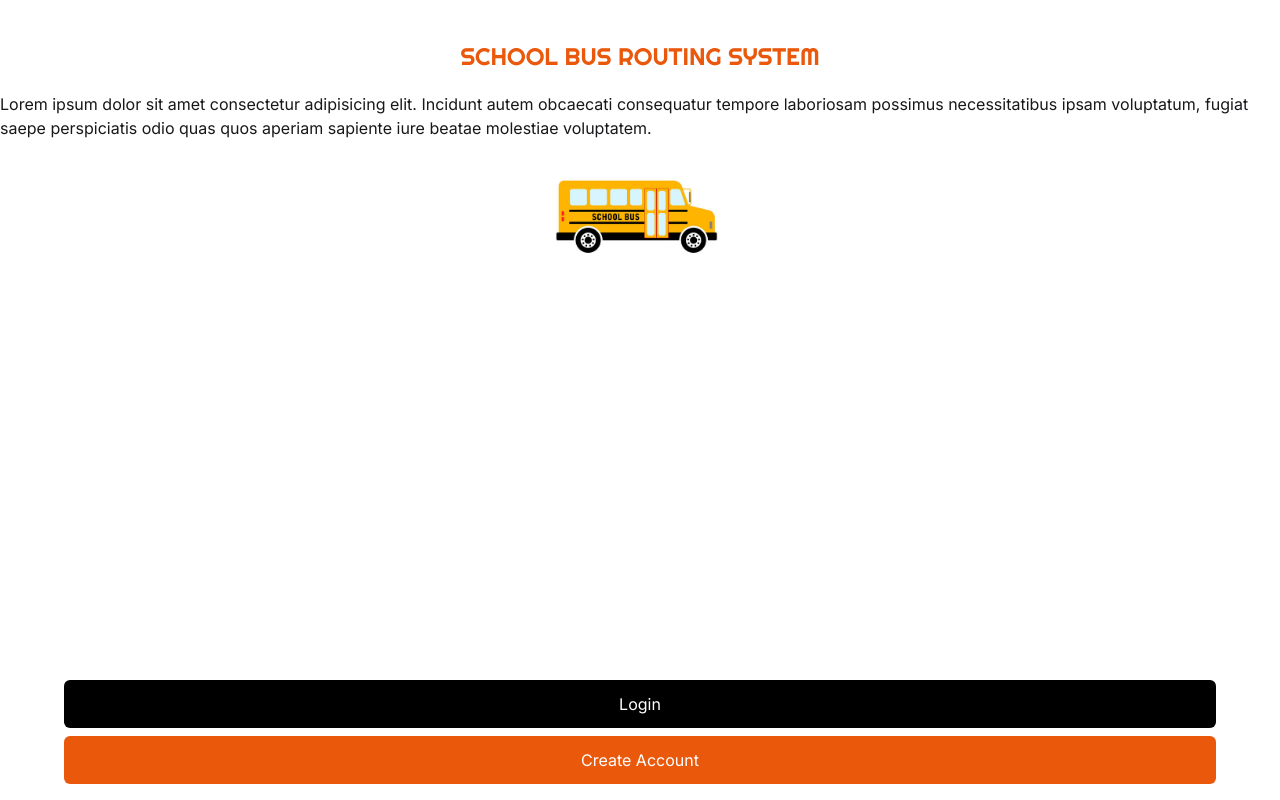
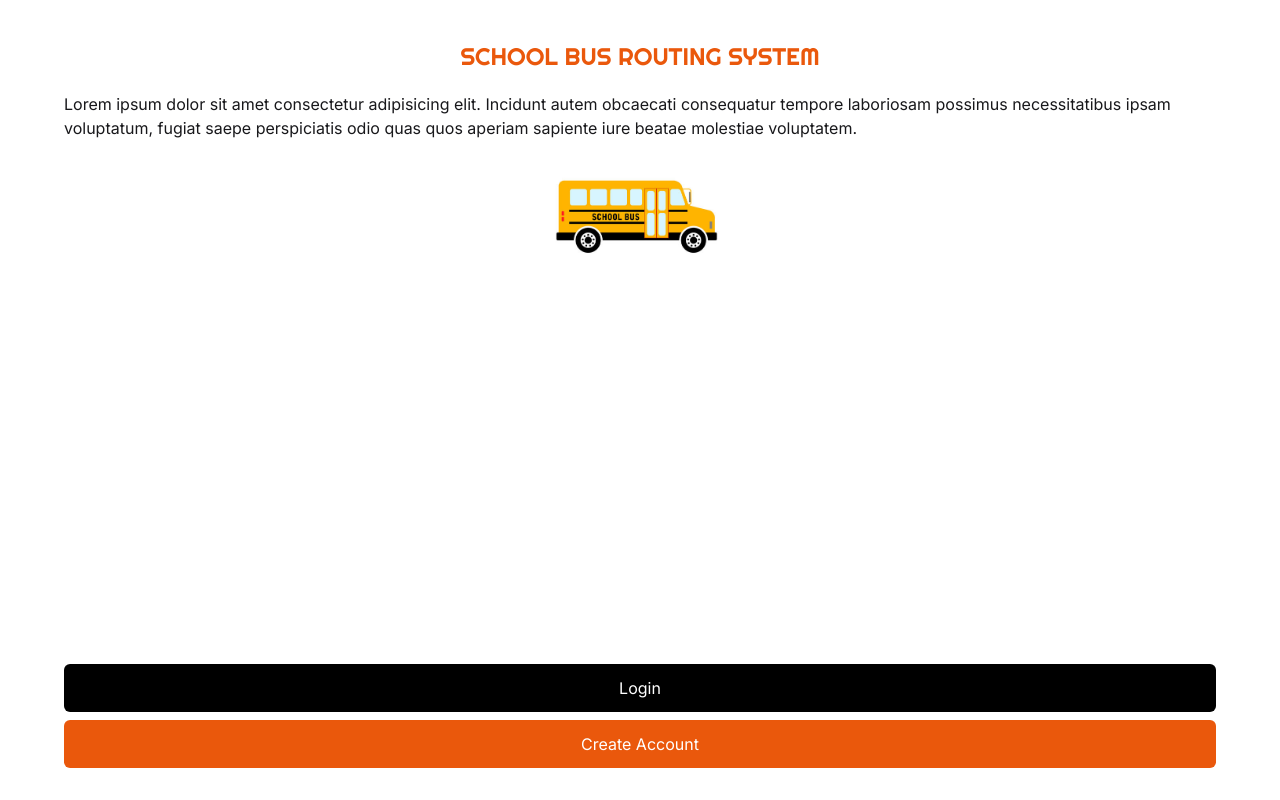
Before and after one commit to titustum/nextjs-bus-booking-system, a Next.js app: page / in a window 1280 px wide. Built offline with nearby package versions, Linux system fonts and the light colour scheme.

Commit message:
some updates

```diff
--- a/app/page.tsx
+++ b/app/page.tsx
@@ -7,7 +7,7 @@ const righteous= Righteous({ weight: '400', subsets: ['latin'] })
 export default function Home() {
   return (
     <main className="min-h-screen flex flex-col">
-      <div className="py-10 flex-grow">
+      <div className="py-10 flex-grow w-[90%] mx-auto">
             <h1 className={`text-orange-600 uppercase text-2xl text-center font-bold ${righteous.className}`}>School Bus Routing System</h1>
 
             <p className="mt-5 text-zinc-900 ">Lorem ipsum dolor sit amet consectetur adipisicing elit. Incidunt autem obcaecati consequatur tempore laboriosam possimus necessitatibus ipsam voluptatum, fugiat saepe perspiciatis odio quas quos aperiam sapiente iure beatae molestiae voluptatem.</p>
@@ -15,7 +15,7 @@ export default function Home() {
             className="mx-auto w-70%"/>
 
         </div>
-        <div className="shrink-0 grid gap-2 mb-4">
+        <div className="shrink-0 grid gap-2 mb-8">
             <a href="https://schoolbusapp.webesi.co.ke/login" className="w-[90%] block text-center mx-auto py-3 px-6 bg-black rounded-md text-white hover:opacity-80">
                 Login
             </a>
```
Also changed, not shown: 2 other files (tests, documents, lock files or other folders).
